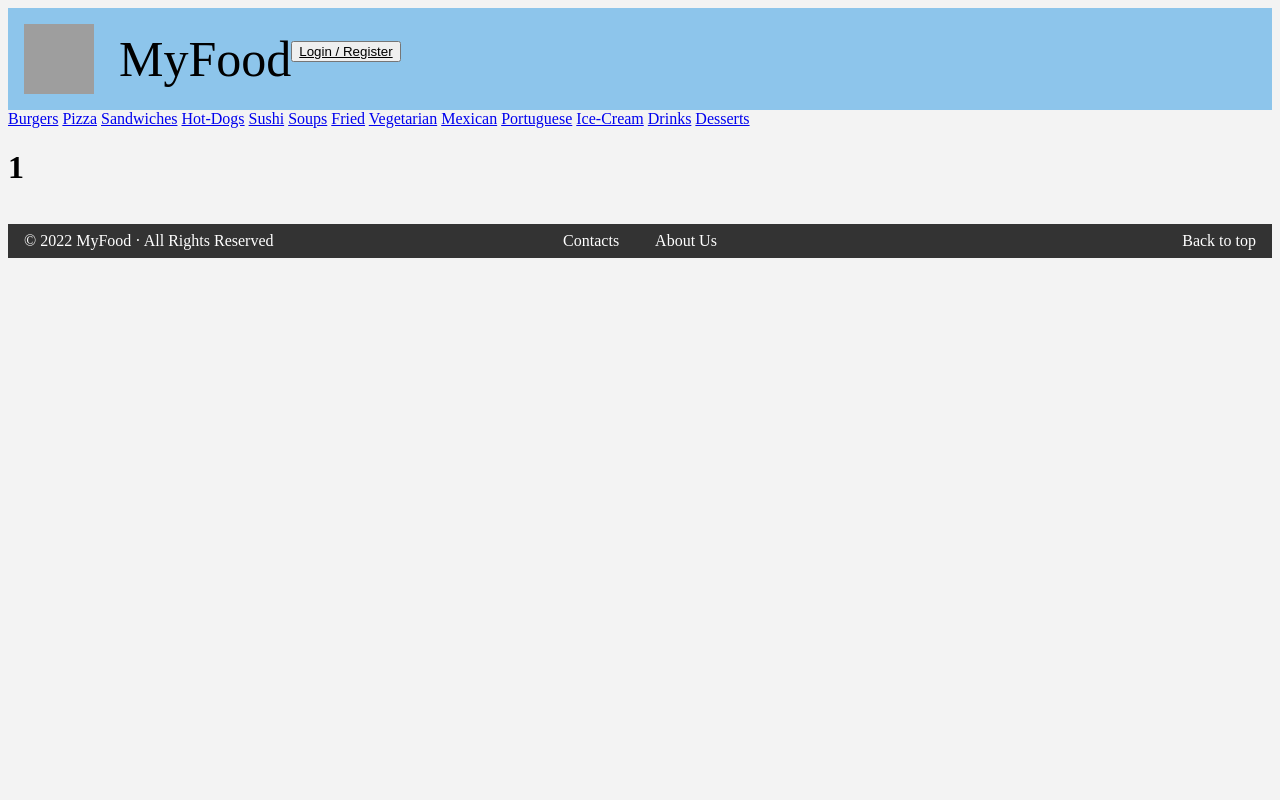
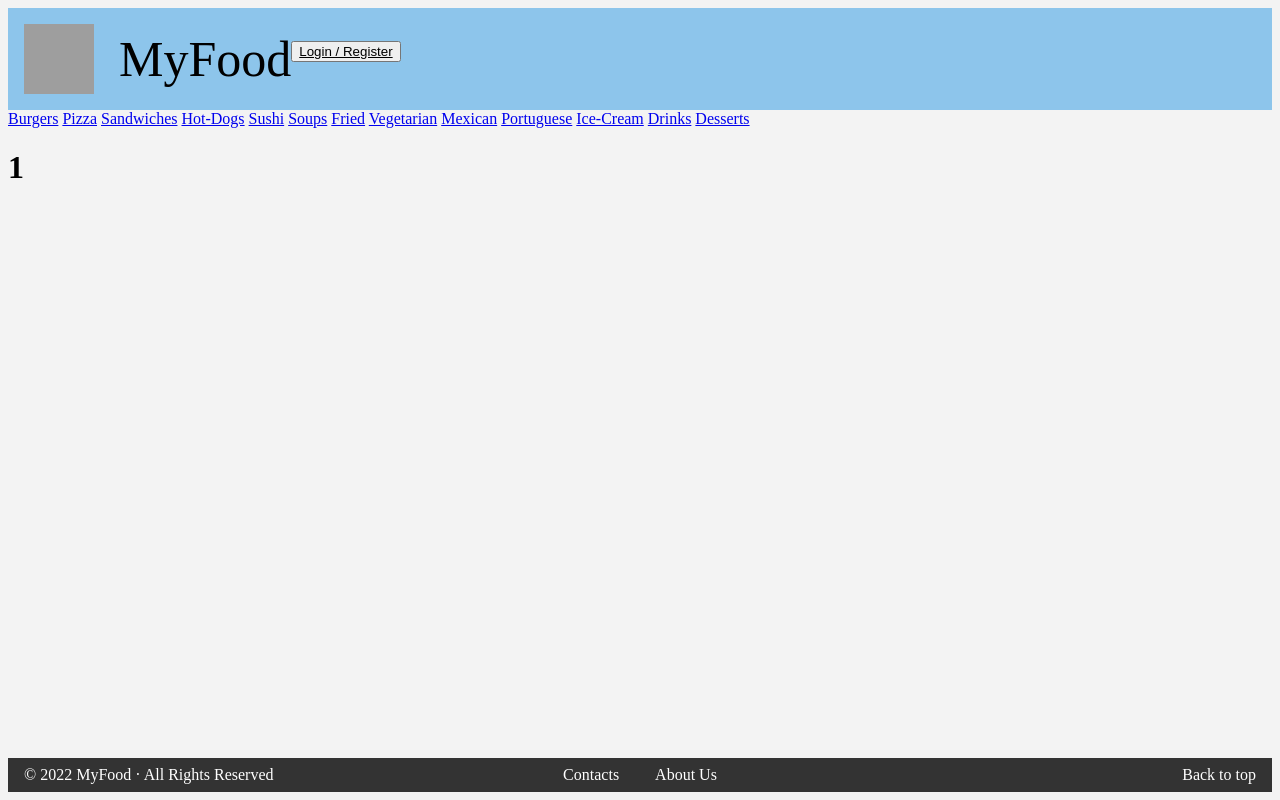
Before and after one commit to pedronunomacedo/LTW-Project, a PHP site: page /pages/category.php?category=1 in a window 1280 px wide. Run offline with PHP 8.4, Linux system fonts and the light colour scheme; data comes from the database, SQL or seed files in the repository; grey boxes are pictures that could not be loaded.

Commit message:
Some modifications in the footer

```diff
--- a/css/common.css
+++ b/css/common.css
@@ -3,6 +3,7 @@
 }
 
 body {
+    position: relative;
     background-color: #f3f3f3;
     font-family: Bahnschrift, serif;
 }
@@ -82,7 +83,10 @@
 }
 
 footer {
+    position: absolute;
+    bottom: 0;
     margin-top: 1em;
+    width: 100%;
 }
 
 .all-content {
```
